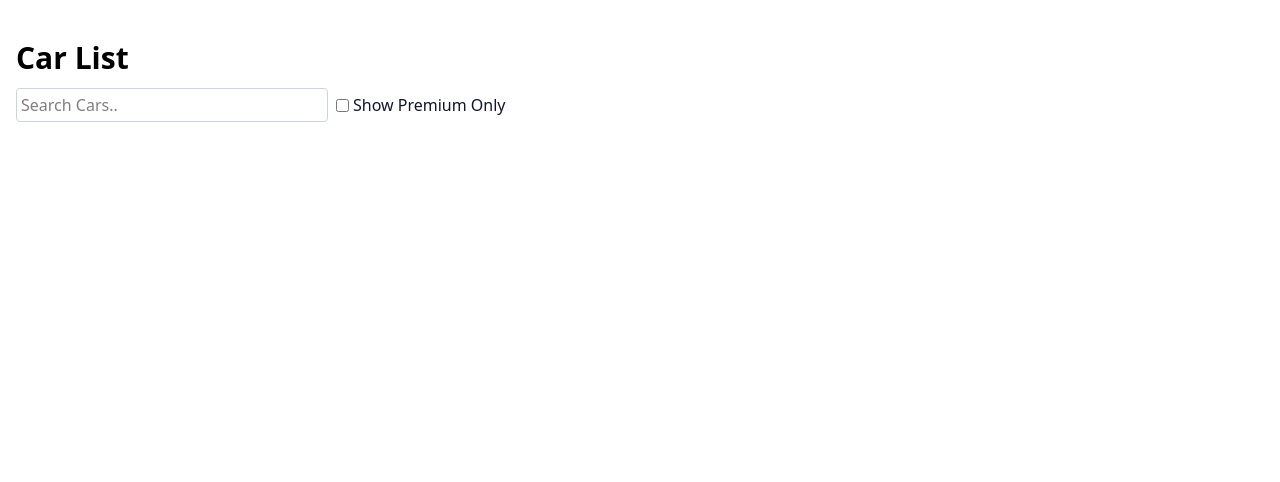
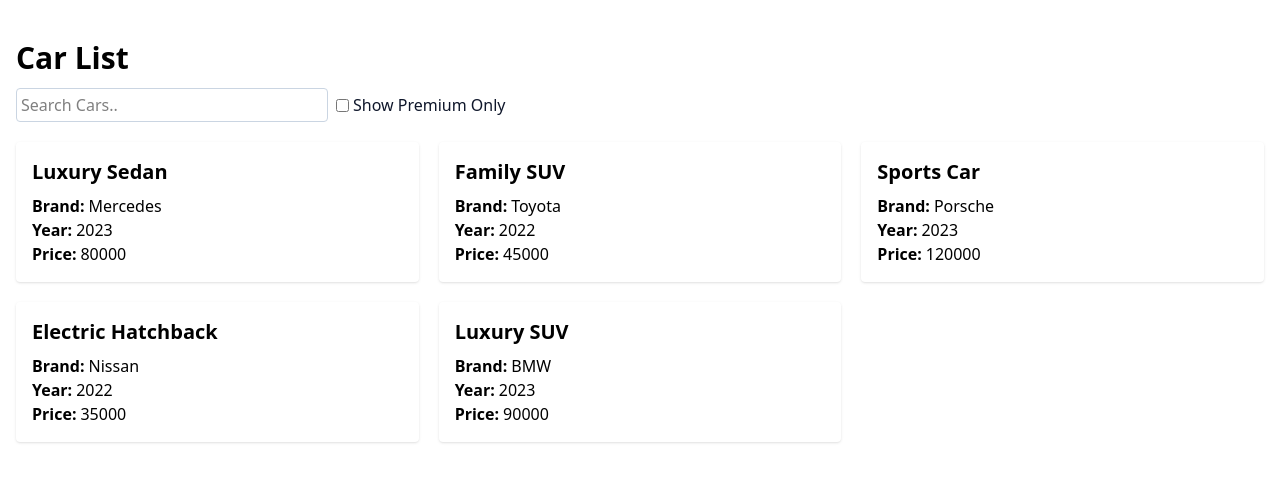
Before and after one commit to coderamit01/React-Cart-List, a React (Vite) app: page / in a window 1280 px wide. Shown: the top 482 px of the page. Built offline with nearby package versions, Linux system fonts and the light colour scheme.

Commit message:
add cars

```diff
--- /dev/null
+++ b/src/Components/CarCardTitle.jsx
@@ -0,0 +1,10 @@
+
+const CarCardTitle = ({title}) => {
+  return (
+    <>
+      <h4 className="text-xl text-black font-bold capitalize">{title}</h4>
+    </>
+  );
+};
+
+export default CarCardTitle;
--- /dev/null
+++ b/src/Components/CarCards.jsx
@@ -0,0 +1,19 @@
+import CarCardTitle from "./CarCardTitle";
+import InfoText from "./InfoText";
+
+const CarCards = ({car}) => {
+  const {title,year,brand,price} = car;
+  return (
+    <div className="p-4 shadow rounded">
+      <div className="pb-2">
+        <CarCardTitle title={title} />
+      </div>
+      <InfoText name="Brand" value={brand} />
+      <InfoText name="Year" value={year} />
+      <InfoText name="Price" value={price} />
+      {/* <InfoText name="Premium" value={} /> */}
+    </div>
+  );
+};
+
+export default CarCards;
--- a/src/Components/CarList.jsx
+++ b/src/Components/CarList.jsx
@@ -1,3 +1,4 @@
+import Cars from "./Cars";
 import CheckBox from "./CheckBox";
 import SearchBox from "./SearchBox";
 import SectionTitle from "./SectionTitle";
@@ -11,6 +12,7 @@ const CarList = () => {
         <SearchBox />
         <CheckBox />
        </div>
+       <Cars />
       </div>
     </div>
   );
--- a/src/Components/Cars.jsx
+++ b/src/Components/Cars.jsx
@@ -1,8 +1,22 @@
+import CarCards from "./CarCards";
 
 const Cars = () => {
+
+  const cars = [
+    { id: 1, title: "Luxury Sedan", brand: "Mercedes", year: 2023, price: 80000, isPremium: true },
+    { id: 2, title: "Family SUV", brand: "Toyota", year: 2022, price: 45000, isPremium: false },
+    { id: 3, title: "Sports Car", brand: "Porsche", year: 2023, price: 120000, isPremium: true },
+    { id: 4, title: "Electric Hatchback", brand: "Nissan", year: 2022, price: 35000, isPremium: false },
+    { id: 5, title: "Luxury SUV", brand: "BMW", year: 2023, price: 90000, isPremium: true },
+  ];
+
   return (
-    <div>
-
+    <div className="grid grid-cols-3 gap-5 pt-2">
+      {
+        cars.map((car) => (
+          <CarCards key={car.id} car={car} />
+        ))
+      }
     </div>
   );
 };
--- /dev/null
+++ b/src/Components/InfoText.jsx
@@ -0,0 +1,11 @@
+
+const InfoText = ({name,value}) => {
+  return (
+    <div className="flex items-center space-x-1">
+      <span className="font-bold capitalize">{name}:</span>
+      <span className="capitalize">{value}</span>
+    </div>
+  );
+};
+
+export default InfoText;
```
